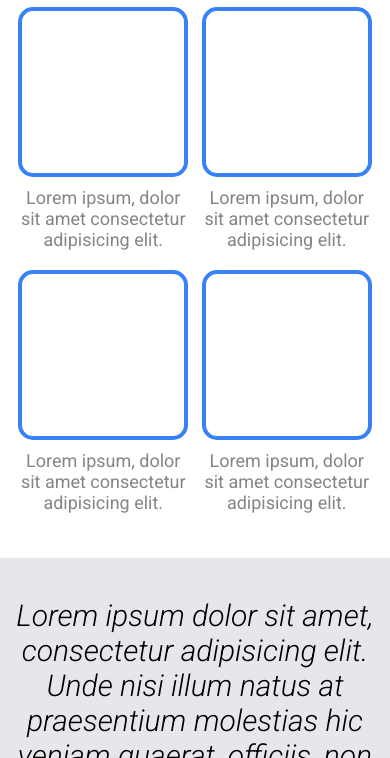
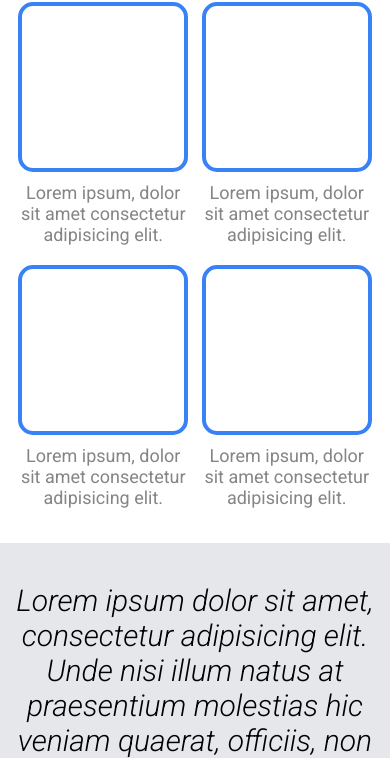
Before and after one commit to toddteis/odin-landing-page, a plain HTML site: page index.html in a window 390 px wide. Shown: the part 478-1236 px from the top of the page. Drawn offline with Linux system fonts and the light colour scheme.

Commit message:
Adjusted margins on Services section to improve visuals of Testimonials sections on nav click.

```diff
--- a/css/styles.css
+++ b/css/styles.css
@@ -163,7 +163,7 @@ header {
 .services {
     display: flex;
     justify-content: center;
-    margin-top: 10px;
+    margin: 100px 0;
 }
 
 .services h1 {
@@ -171,13 +171,14 @@ header {
     font-weight: 900;
     text-align: center;
     margin-bottom: 40px;
+    margin-top: 0;
 }
 
 .services-content {
     display: flex;
     justify-content: space-evenly;
     flex-wrap: wrap;
-    margin-bottom: 100px;
+    /* margin-bottom: 100px; */
 }
 
 .card {
@@ -390,16 +391,12 @@ footer p {
     }
 
     .services {
-        margin-top: 0;
+        margin: 20px 0;
     }
 
     .services .title h1 {
         font-size: 30px;
         margin-bottom: 15px;
-    }
-
-    .services-content {
-        margin-bottom: 30px;
     }
 
     .quote-main {
```
